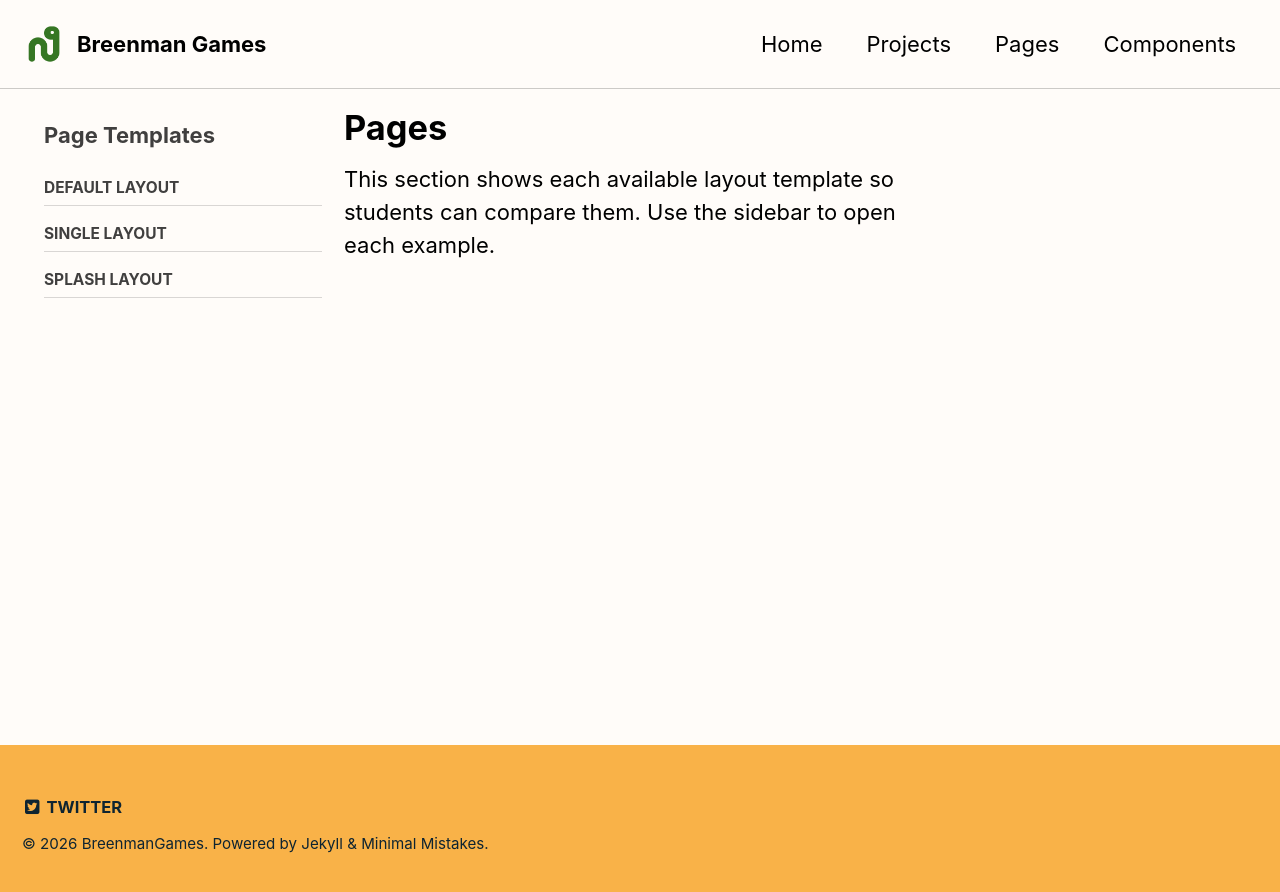
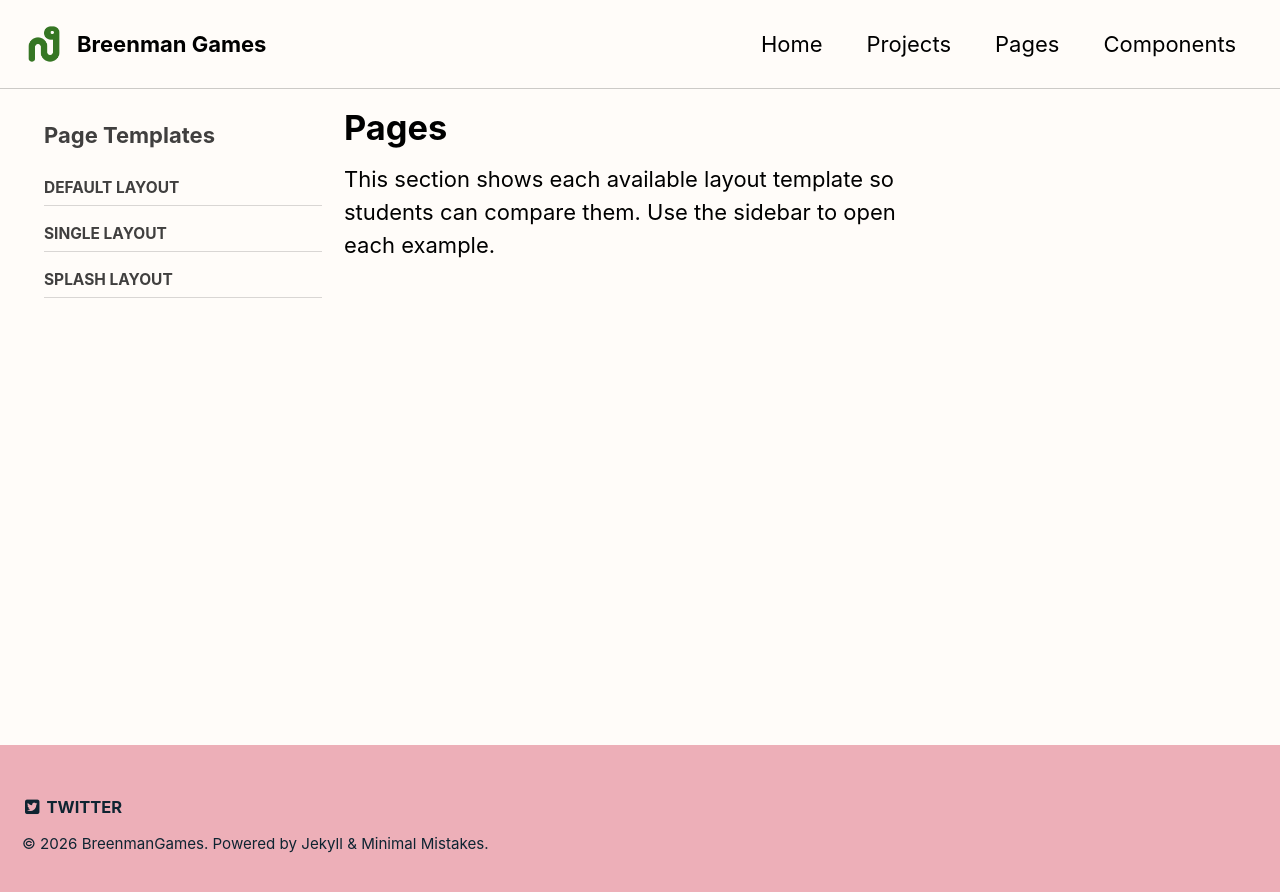
Before and after one commit to Breenmangames/Breenmangames.github.io, a Jekyll site: the page built from _pages/pages.md, in a window 1280 px wide. Shown: the top 892 px of the page. Built offline with Jekyll 4.4.1, drawn with Linux system fonts in a browser that asks for light colours.

Commit message:
Change footer background color to #EDAFB8

```diff
--- a/_sass/minimal-mistakes/skins/_sunrise.scss
+++ b/_sass/minimal-mistakes/skins/_sunrise.scss
@@ -12,7 +12,7 @@ $border-color: mix(#000, $background-color, 20%) !default;
 $code-background-color: mix(#fff, $background-color, 20%) !default;
 $code-background-color-dark: mix(#000, $background-color, 10%) !default;
 $form-background-color: mix(#fff, $background-color, 15%) !default;
-$footer-background-color: #f9b248 !default;
+$footer-background-color: #EDAFB8 !default;
 $link-color: mix(#000, $primary-color, 10%) !default;
 $link-color-hover: mix(#fff, $link-color, 25%) !default;
 $link-color-visited: mix(#000, $link-color, 25%) !default;
```
